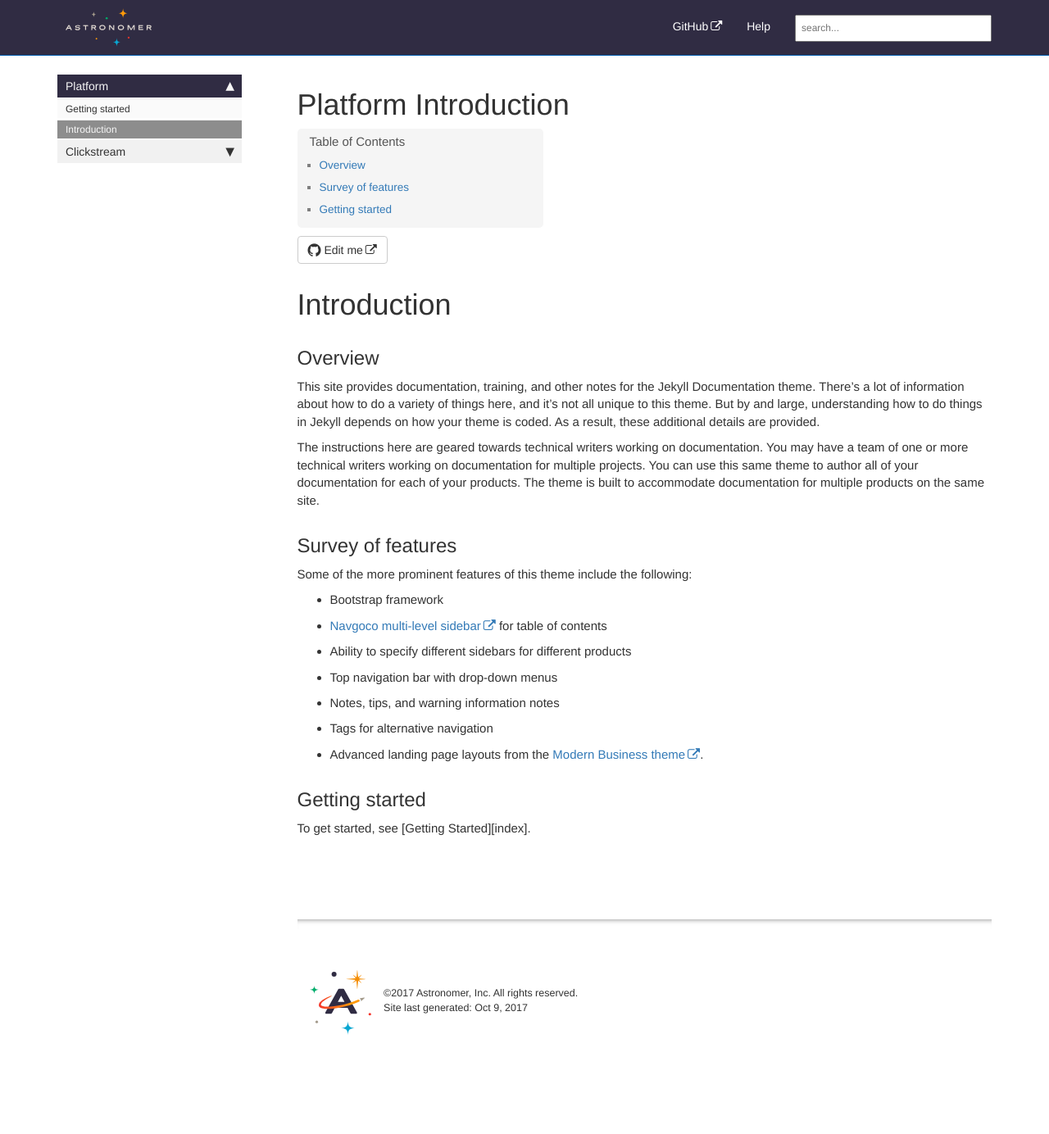
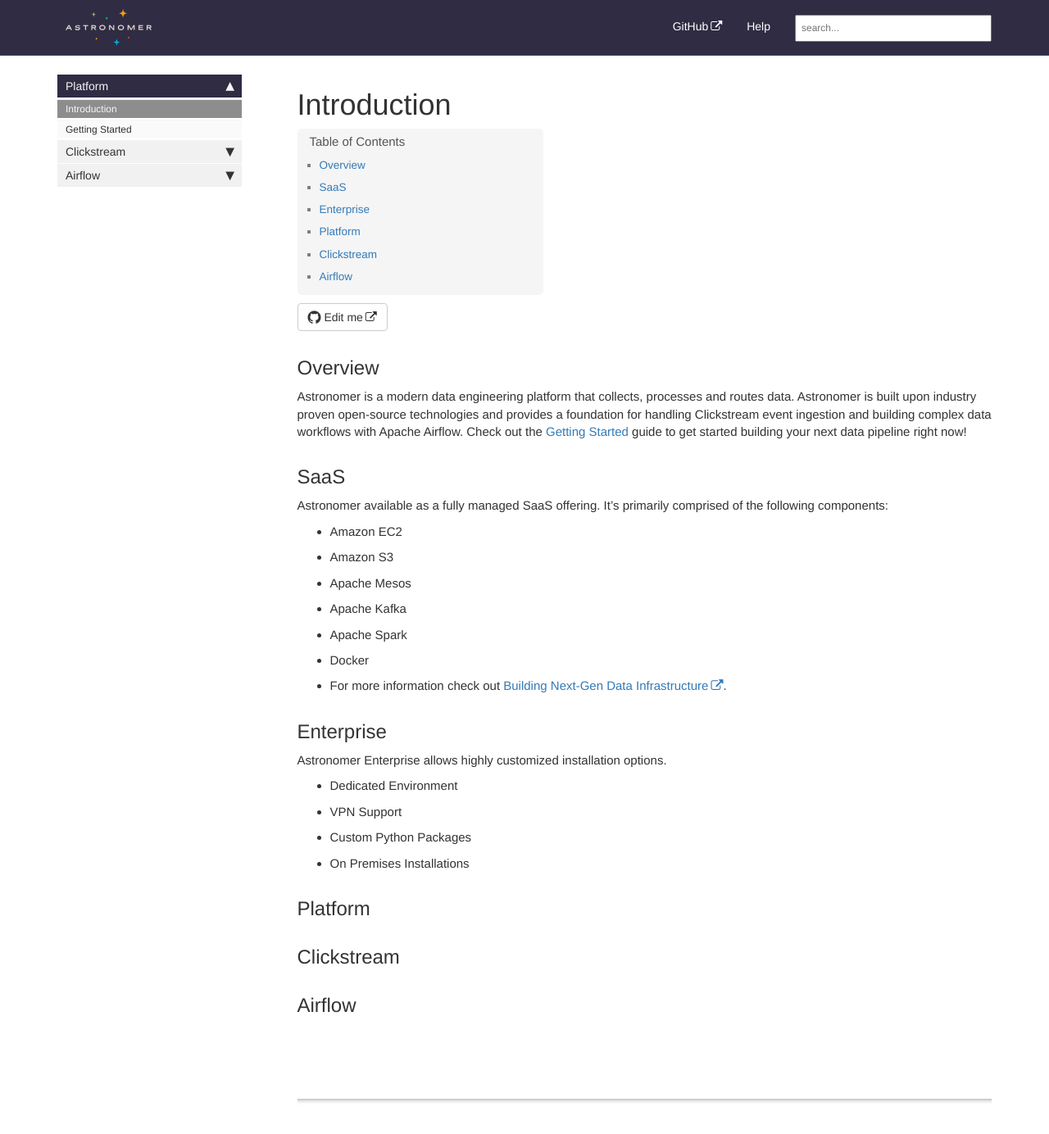
Before and after one commit to petedejoy/documentation, a Jekyll site: the page built from v2/platform/introduction.md, in a window 1280 px wide and 1400 px high. Shown: the top 1384 px of the window at 82% size. Built offline with Jekyll 4.4.1, drawn with Linux system fonts in a browser that asks for light colours; nearby versions of some CDN libraries; comment, search, counter and statistics services are not loaded.

Commit message:
Update platform introduction

```diff
--- a/_config.yml
+++ b/_config.yml
@@ -12,7 +12,7 @@ site_title: Astronomer Documentation
 company_name: Astronomer, Inc
 # this appears in the footer
 
-github_editme_path: astronomerio/documentation/blob/master/
+github_editme_path: astronomerio/documentation/blob/master
 # if you're using Github, provide the basepath to the branch you've created for reviews, following the sample here. if not, leave this value blank.
 
 # gitlab_editme_path: tomjoht/documentation-theme-jekyll/blob/gh-pages/
@@ -106,4 +106,4 @@ description: "Documentation site for Astronomer.io product features."
 
 # needed for sitemap.xml file only
 url: https://astronomerio.github.io/documentation/
-baseurl: documentation
+baseurl: /documentation
--- a/_layouts/page.html
+++ b/_layouts/page.html
@@ -41,7 +41,7 @@ layout: default
 
     {% if site.github_editme_path %}
 
-    <a target="_blank" href="https://github.com/{{site.github_editme_path}}{% unless page.url contains "index.html" %}pages/{% endunless %}{{page.folder}}{{page.url | remove: ".html" | append: ".md"}}" class="btn btn-default githubEditButton" role="button"><i class="fa fa-github fa-lg"></i> Edit me</a>
+    <a target="_blank" href="https://github.com/{{site.github_editme_path}}{% unless page.url contains "index.html" %}{% endunless %}{{page.url | remove: ".html" | append: ".md"}}" class="btn btn-default githubEditButton" role="button"><i class="fa fa-github fa-lg"></i> Edit me</a>
 
     {% endif %}
 
--- /dev/null
+++ b/v2/airflow/introduction.md
@@ -0,0 +1,28 @@
+---
+title: Airflow Introduction
+sidebar: platform_sidebar
+---
+
+## Overview
+
+This site provides documentation, training, and other notes for the Jekyll Documentation theme. There's a lot of information about how to do a variety of things here, and it's not all unique to this theme. But by and large, understanding how to do things in Jekyll depends on how your theme is coded. As a result, these additional details are provided.
+
+The instructions here are geared towards technical writers working on documentation. You may have a team of one or more technical writers working on documentation for multiple projects. You can use this same theme to author all of your documentation for each of your products. The theme is built to accommodate documentation for multiple products on the same site.
+
+## Survey of features
+
+Some of the more prominent features of this theme include the following:
+
+* Bootstrap framework
+* [Navgoco multi-level sidebar](http://www.komposta.net/article/navgoco) for table of contents
+* Ability to specify different sidebars for different products
+* Top navigation bar with drop-down menus
+* Notes, tips, and warning information notes
+* Tags for alternative navigation
+* Advanced landing page layouts from the [Modern Business theme](http://startbootstrap.com/template-overviews/modern-business/).
+
+## Getting started
+
+To get started, see [Getting Started][index].
+
+{% include links.html %}
--- a/v2/platform/introduction.md
+++ b/v2/platform/introduction.md
@@ -1,28 +1,37 @@
 ---
-title: Platform Introduction
+title: Introduction
 sidebar: platform_sidebar
 ---
-# Introduction
+
 ## Overview
 
-This site provides documentation, training, and other notes for the Jekyll Documentation theme. There's a lot of information about how to do a variety of things here, and it's not all unique to this theme. But by and large, understanding how to do things in Jekyll depends on how your theme is coded. As a result, these additional details are provided.
+Astronomer is a modern data engineering platform that collects, processes and routes data. Astronomer is built upon industry proven open-source technologies and provides a foundation for handling Clickstream event ingestion and building complex data workflows with Apache Airflow. Check out the [Getting Started](getting_started.html) guide to get started building your next data pipeline right now!
 
-The instructions here are geared towards technical writers working on documentation. You may have a team of one or more technical writers working on documentation for multiple projects. You can use this same theme to author all of your documentation for each of your products. The theme is built to accommodate documentation for multiple products on the same site.
+## SaaS
 
-## Survey of features
+Astronomer available as a fully managed SaaS offering. It's primarily comprised of the following components:
 
-Some of the more prominent features of this theme include the following:
+* Amazon EC2
+* Amazon S3
+* Apache Mesos
+* Apache Kafka
+* Apache Spark
+* Docker
+* For more information check out [Building Next-Gen Data Infrastructure](https://www.astronomer.io/blog/building-next-generation-data-infrastructure-with-apache-mesos-and-dc-os/).
 
-* Bootstrap framework
-* [Navgoco multi-level sidebar](http://www.komposta.net/article/navgoco) for table of contents
-* Ability to specify different sidebars for different products
-* Top navigation bar with drop-down menus
-* Notes, tips, and warning information notes
-* Tags for alternative navigation
-* Advanced landing page layouts from the [Modern Business theme](http://startbootstrap.com/template-overviews/modern-business/).
+## Enterprise
 
-## Getting started
+Astronomer Enterprise allows highly customized installation options.
 
-To get started, see [Getting Started][index].
+* Dedicated Environment
+* VPN Support
+* Custom Python Packages
+* On Premises Installations
+
+## Platform
+
+## Clickstream
+
+## Airflow
 
 {% include links.html %}
```
Also changed, not shown: _data/sidebars/platform_sidebar.yml (+12 -4 lines), search.json (+4 -4 lines).
